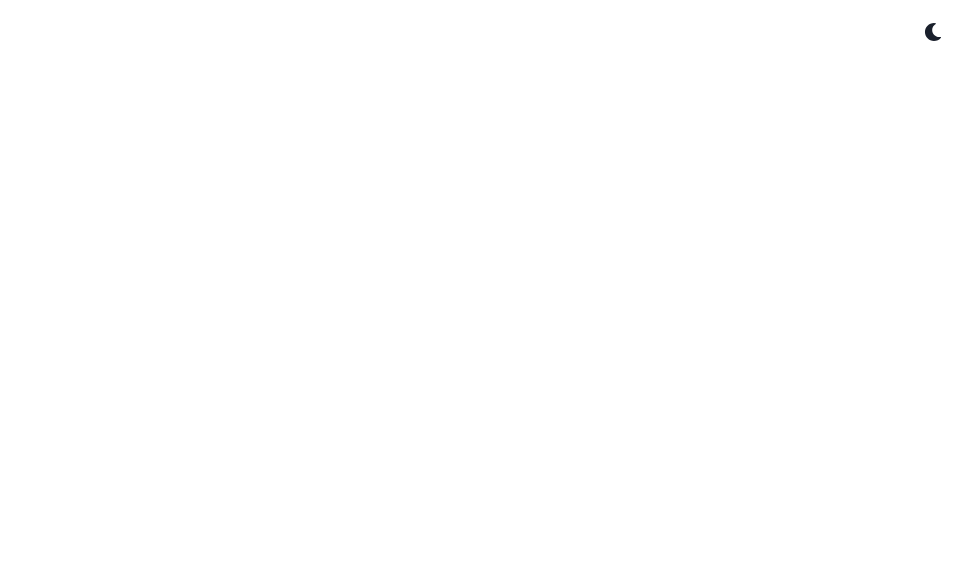
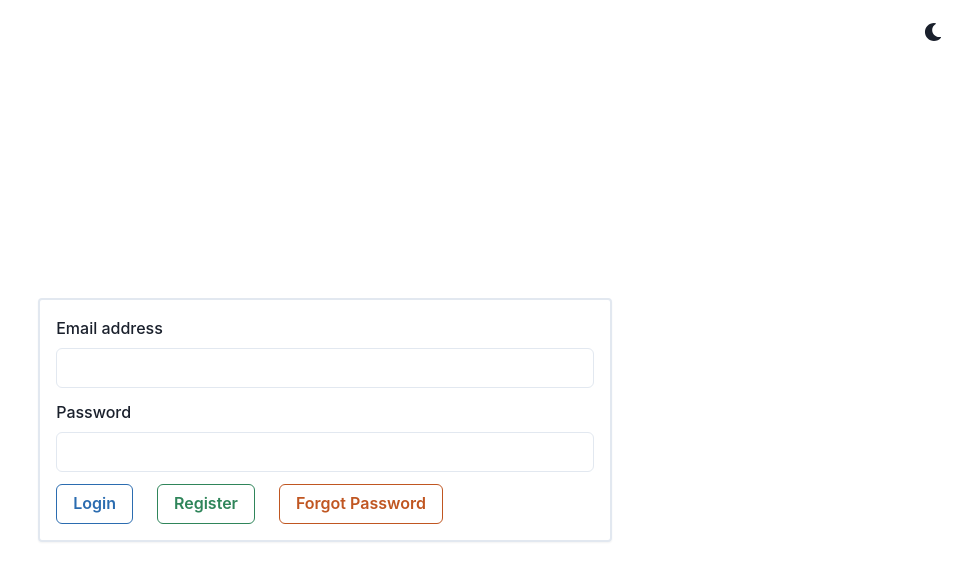
Before and after one commit to danielkarpen/loginpage, a React (Create React App) app: page / in a window 1280 px wide. Shown: the top 580 px of the page, without its empty margins (315-1280 px from the left). Built offline with nearby package versions, Linux system fonts and the light colour scheme.

Commit message:
add login/registration

```diff
--- a/package.json
+++ b/package.json
@@ -28,7 +28,9 @@
       "prettier",
       "plugin:react/recommended"
     ],
-    "rules": {"react/react-in-jsx-scope": 0}
+    "rules": {
+      "react/react-in-jsx-scope": 0
+    }
   },
   "browserslist": {
     "production": [
--- a/src/App.js
+++ b/src/App.js
@@ -1,4 +1,6 @@
-import { Box, ChakraProvider, Grid, theme } from '@chakra-ui/react';
+import { ChakraProvider, Container, Grid, theme } from '@chakra-ui/react';
+import { Form } from 'components';
+import { BaseCard } from 'components/base';
 import React from 'react';
 import { ColorModeSwitcher } from './ColorModeSwitcher';
 import './index.css';
@@ -6,11 +8,14 @@
 function App() {
   return (
     <ChakraProvider theme={theme}>
-      <Box textAlign="center" fontSize="xl">
-        <Grid minH="100vh" p={3}>
-          <ColorModeSwitcher justifySelf="flex-end" />
-        </Grid>
-      </Box>
+      <Grid minH="100vh" p={3}>
+        <ColorModeSwitcher justifySelf="flex-end" />
+        <Container>
+          <BaseCard>
+            <Form />
+          </BaseCard>
+        </Container>
+      </Grid>
     </ChakraProvider>
   );
 }
--- /dev/null
+++ b/src/components/LoginRegistrationForm/index.js
@@ -0,0 +1,31 @@
+import {
+  Button,
+  ButtonGroup,
+  FormControl,
+  FormLabel,
+  Input,
+} from '@chakra-ui/react';
+
+function LoginRegistrationForm() {
+  return (
+    <form className="flex flex-col gap-3">
+      <FormControl id="email">
+        <FormLabel>Email address</FormLabel>
+        <Input type="email" />
+      </FormControl>
+
+      <FormControl id="password">
+        <FormLabel>Password</FormLabel>
+        <Input type="password" />
+      </FormControl>
+
+      <ButtonGroup variant="outline" spacing="6">
+        <Button colorScheme="blue">Login</Button>
+        <Button colorScheme="green">Register</Button>
+        <Button colorScheme="orange">Forgot Password</Button>
+      </ButtonGroup>
+    </form>
+  );
+}
+
+export default LoginRegistrationForm;
--- /dev/null
+++ b/src/components/base/Card.js
@@ -0,0 +1,15 @@
+import PropTypes from 'prop-types';
+
+function BaseCard({ children }) {
+  return (
+    <section className="border-2 border-black-600 p-4 rounded shadow-sm">
+      {children}
+    </section>
+  );
+}
+
+BaseCard.propTypes = {
+  children: PropTypes.node.isRequired,
+};
+
+export default BaseCard;
--- /dev/null
+++ b/src/components/base/index.js
@@ -0,0 +1 @@
+export { default as BaseCard } from './Card';
--- /dev/null
+++ b/src/components/index.js
@@ -0,0 +1 @@
+export { default as Form } from './LoginRegistrationForm';
```
